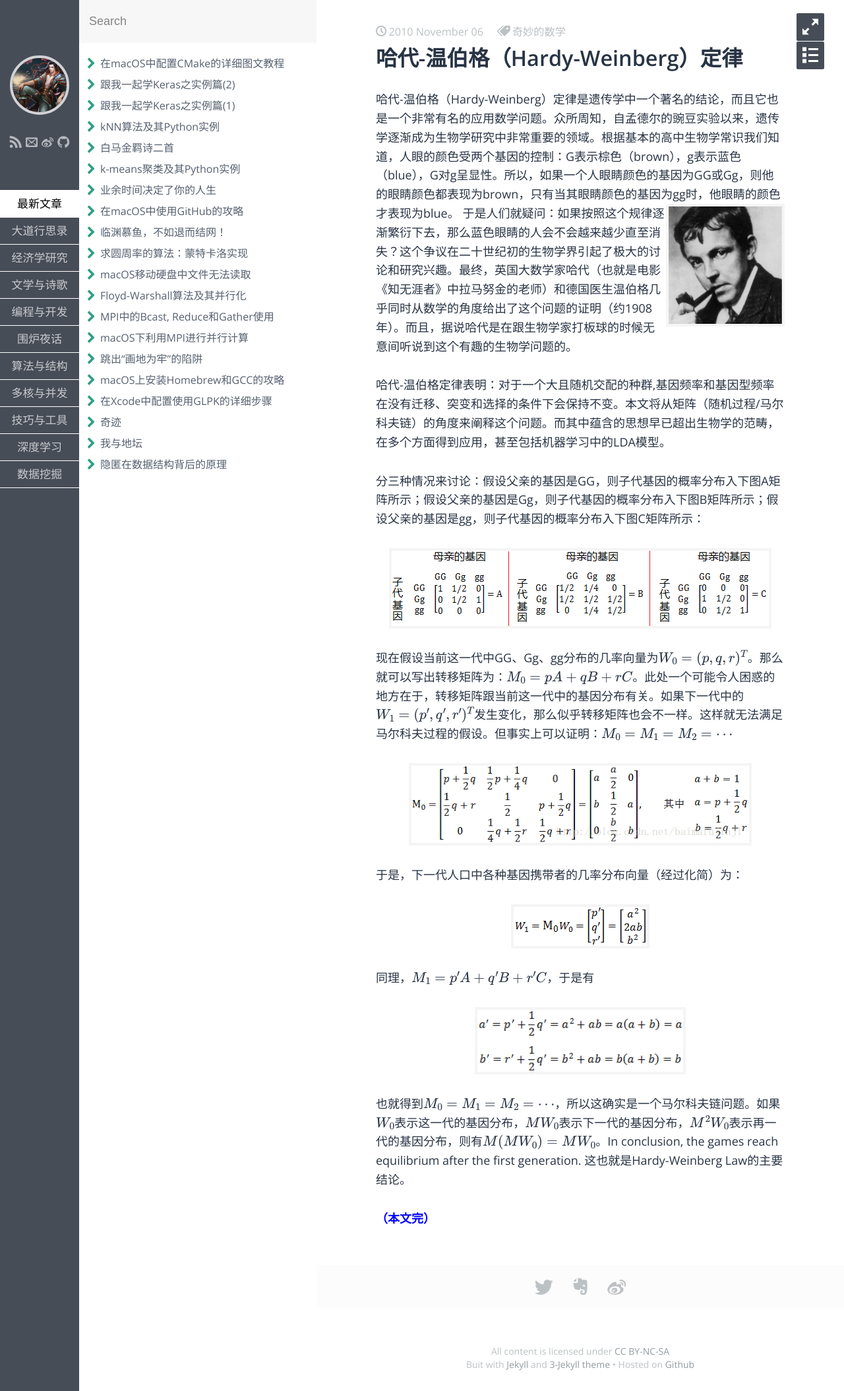
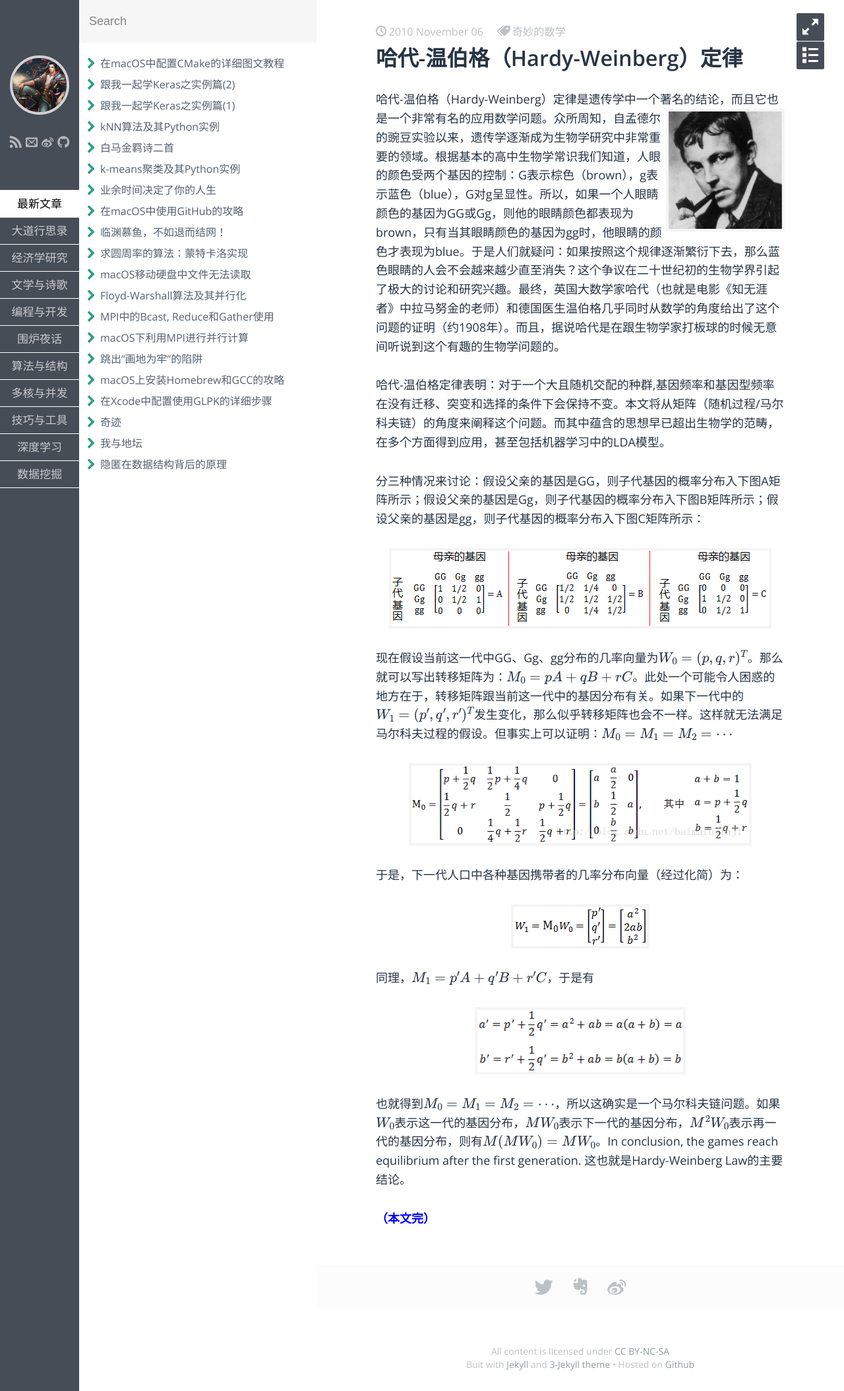
Before and after one commit to fzuo/baimafujinji, a Jekyll site: the page built from _posts/others/2010-11-06-hardy-weinberg-law.md, in a window 1280 px wide. Shown: the whole page at 66% size. Built offline with Jekyll 4.4.1, drawn with Linux system fonts in a browser that asks for light colours; some web fonts are replaced; formulas are drawn with MathJax 3.

Commit message:
Update 2010-11-06-hardy-weinberg-law.md

```diff
--- a/_posts/others/2010-11-06-hardy-weinberg-law.md
+++ b/_posts/others/2010-11-06-hardy-weinberg-law.md
@@ -7,7 +7,7 @@ keywords: Hardy,Weinberg
 ---
 
 
-哈代-温伯格（Hardy-Weinberg）定律是遗传学中一个著名的结论，而且它也是一个非常有名的应用数学问题。众所周知，自孟德尔的豌豆实验以来，遗传学逐渐成为生物学研究中非常重要的领域。根据基本的高中生物学常识我们知道，人眼的颜色受两个基因的控制：G表示棕色（brown），g表示蓝色（blue），G对g呈显性。所以，如果一个人眼睛颜色的基因为GG或Gg，则他的眼睛颜色都表现为brown，只有当其眼睛颜色的基因为gg时，他眼睛的颜色才表现为blue。<img align="right" src="https://fzuo.github.io/assets/img/vs_msb802/GHHardy.png" width="180">  于是人们就疑问：如果按照这个规律逐渐繁衍下去，那么蓝色眼睛的人会不会越来越少直至消失？这个争议在二十世纪初的生物学界引起了极大的讨论和研究兴趣。最终，英国大数学家哈代（也就是电影《知无涯者》中拉马努金的老师）和德国医生温伯格几乎同时从数学的角度给出了这个问题的证明（约1908年）。而且，据说哈代是在跟生物学家打板球的时候无意间听说到这个有趣的生物学问题的。
+哈代-温伯格（Hardy-Weinberg）定律是遗传学中一个著名的结论，而且它也是一个非常有名的应用数学问题。<img align="right" src="https://fzuo.github.io/assets/img/vs_msb802/GHHardy.png" width="180">众所周知，自孟德尔的豌豆实验以来，遗传学逐渐成为生物学研究中非常重要的领域。根据基本的高中生物学常识我们知道，人眼的颜色受两个基因的控制：G表示棕色（brown），g表示蓝色（blue），G对g呈显性。所以，如果一个人眼睛颜色的基因为GG或Gg，则他的眼睛颜色都表现为brown，只有当其眼睛颜色的基因为gg时，他眼睛的颜色才表现为blue。于是人们就疑问：如果按照这个规律逐渐繁衍下去，那么蓝色眼睛的人会不会越来越少直至消失？这个争议在二十世纪初的生物学界引起了极大的讨论和研究兴趣。最终，英国大数学家哈代（也就是电影《知无涯者》中拉马努金的老师）和德国医生温伯格几乎同时从数学的角度给出了这个问题的证明（约1908年）。而且，据说哈代是在跟生物学家打板球的时候无意间听说到这个有趣的生物学问题的。
 
 哈代-温伯格定律表明：对于一个大且随机交配的种群,基因频率和基因型频率在没有迁移、突变和选择的条件下会保持不变。本文将从矩阵（随机过程/马尔科夫链）的角度来阐释这个问题。而其中蕴含的思想早已超出生物学的范畴，在多个方面得到应用，甚至包括机器学习中的LDA模型。
 
```
